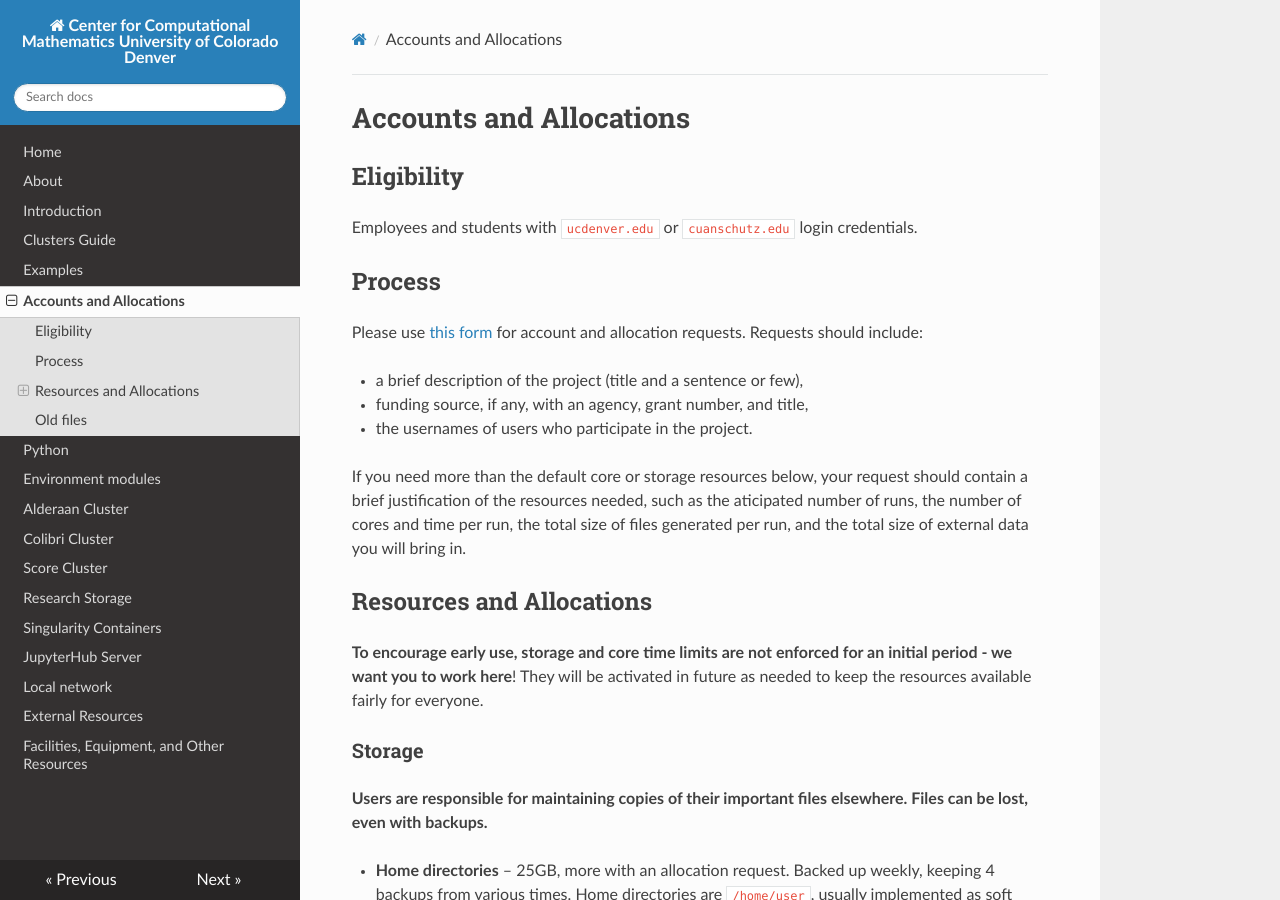
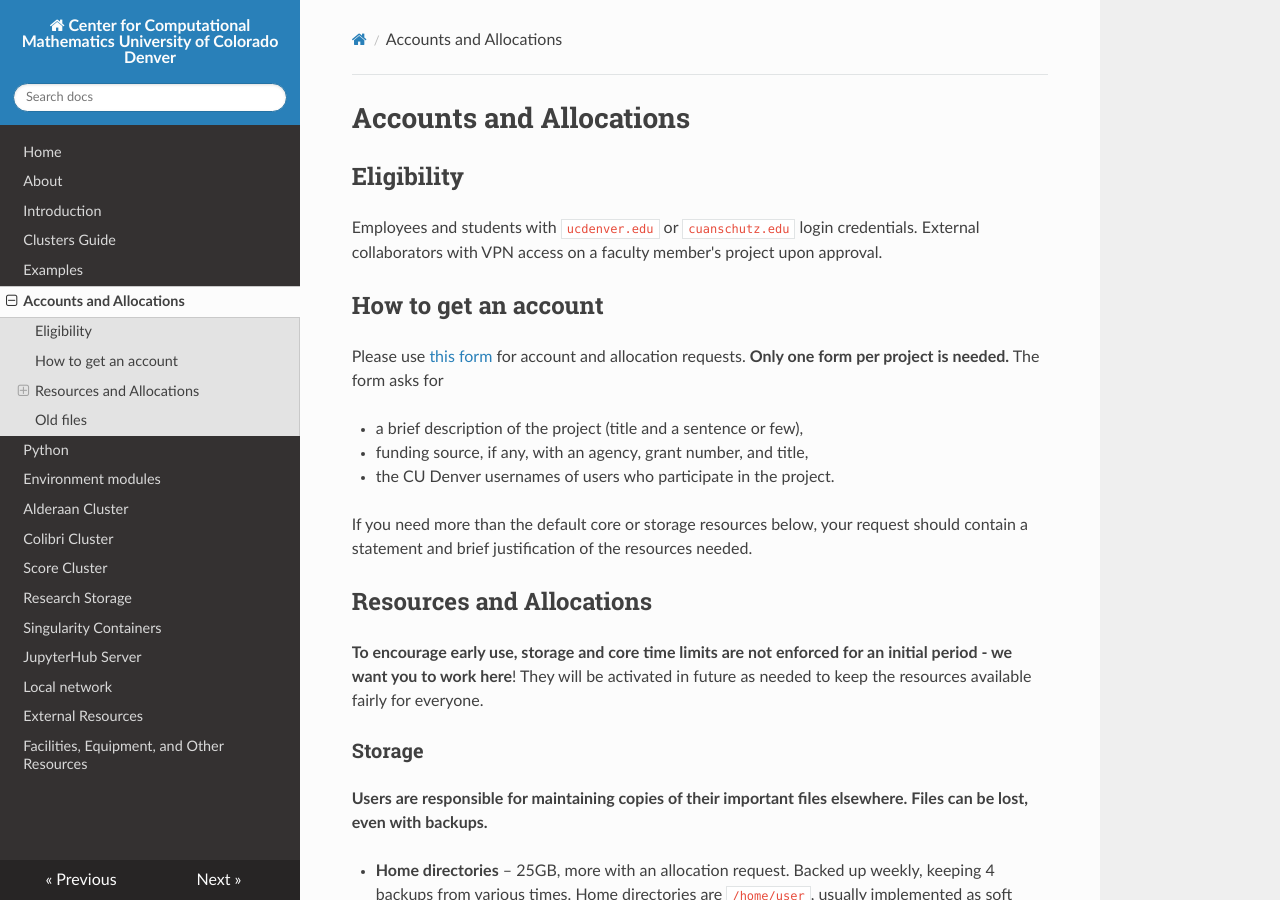
Before and after one commit to ccmucdenver/ccm-docs, an MkDocs documentation site: the page built from docs/allocations.md, in a window 1280 px wide and 900 px high. Built offline with MkDocs 1.6.1, drawn with Linux system fonts in a browser that asks for light colours; nearby versions of some CDN libraries.

Commit message:
allocations

```diff
--- a/docs/allocations.md
+++ b/docs/allocations.md
@@ -1,14 +1,18 @@
 # Accounts and Allocations
 ## Eligibility
 Employees and students with `ucdenver.edu` or `cuanschutz.edu` login credentials.
-## Process
-Please use [this form](https://forms.office.com/r/GQ9ef7ei4i) for account and allocation requests. Requests should include:
+External collaborators with VPN access on a faculty member's project
+upon approval.
+
+## How to get an account
+
+Please use [this form](https://forms.office.com/r/GQ9ef7ei4i) for account and allocation requests. **Only one form per project is needed.** The form asks for
 
 * a brief description of the project (title and a sentence or few),
 * funding source, if any, with an agency, grant number, and title,
-* the usernames of users who participate in the project.
+* the CU Denver usernames of users who participate in the project.
 
-If you need more than the default core or storage resources below, your request should contain a brief justification of the resources needed, such as the aticipated number of runs, the number of cores and time per run, the total size of files generated per run, and the total size of external data you will bring in.
+If you need more than the default core or storage resources below, your request should contain a statement and brief justification of the resources needed.
 
 ## Resources and Allocations
 **To encourage early use, storage and core time limits are not enforced for an initial period - we want you to work here**! They will be activated in future as needed to keep the resources available fairly for everyone.
```
